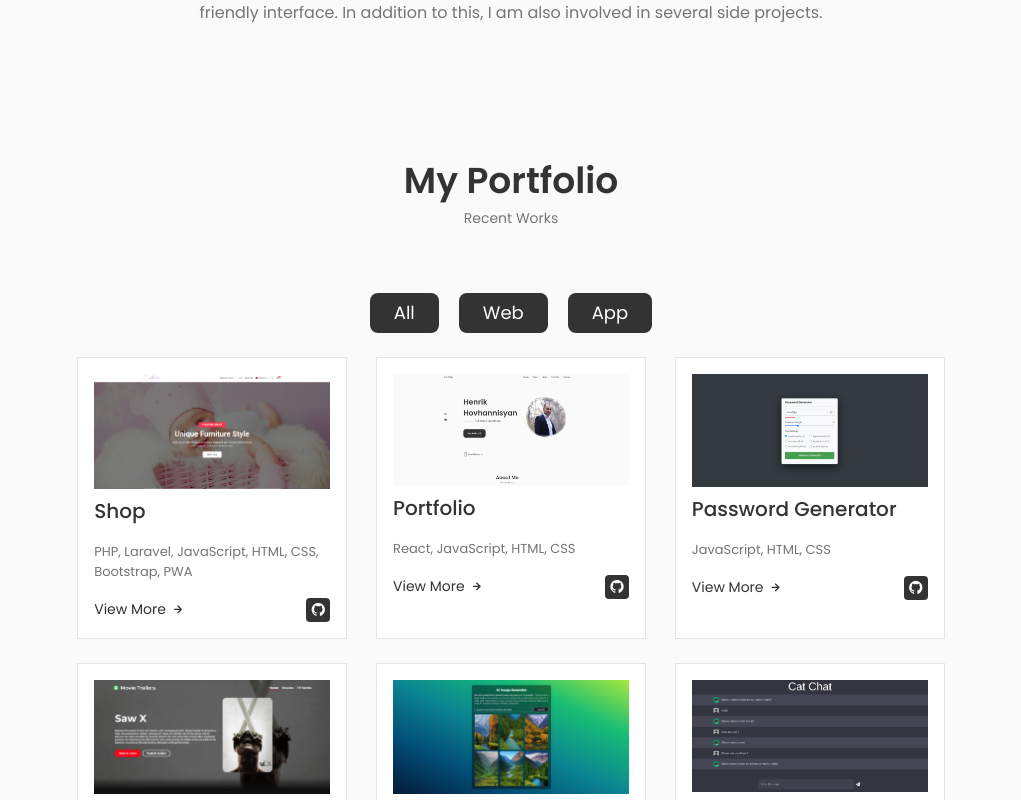
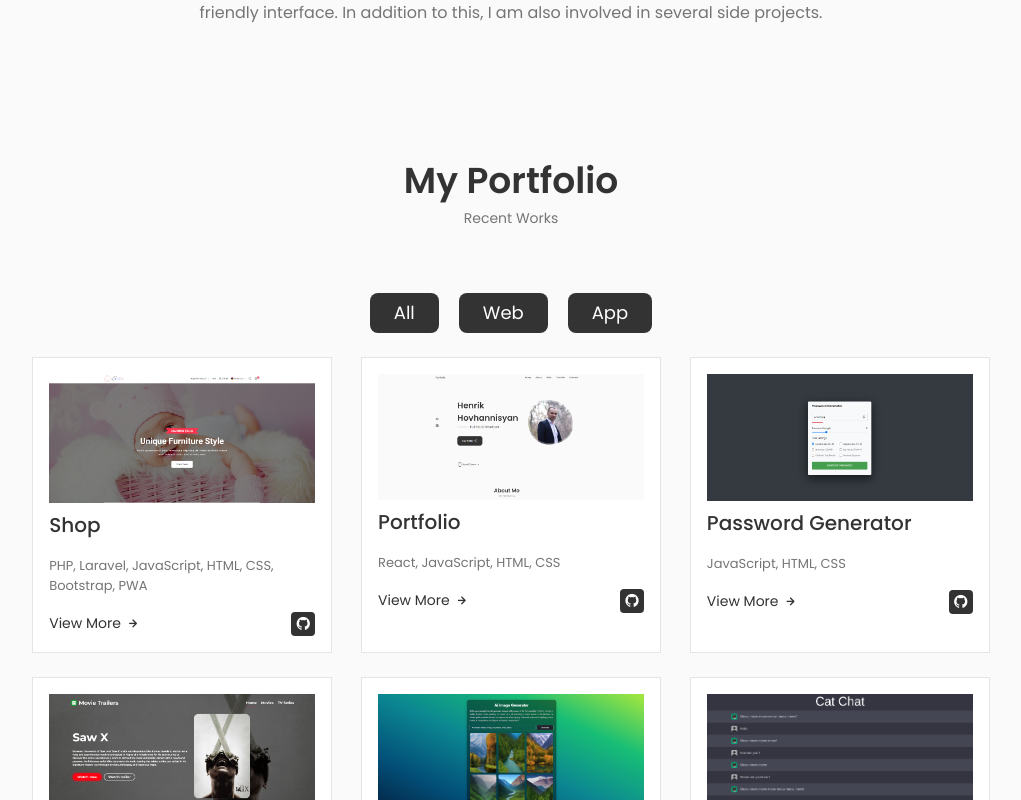
Before and after one commit to HenrikHovhannisyan/portfolio, a React (Create React App) app: page / in a window 1280 px wide. Shown: the part 2000-2800 px from the top of the page, without its empty margins (129-1150 px from the left). Built offline with nearby package versions, Linux system fonts and the light colour scheme.

Commit message:
Fixed bug

```diff
--- a/src/components/portfolio/portfolio.css
+++ b/src/components/portfolio/portfolio.css
@@ -1,5 +1,5 @@
 .portfolio__container {
-    grid-template-columns: repeat(3, 270px);
+    grid-template-columns: repeat(3, 300px);
     justify-content: center;
     column-gap: 1.8rem;
 }
@@ -51,7 +51,7 @@
 
 .portfolio__img {
     width: 100%;
-    max-width: 255px;
+    max-width: 300px;
 }
 
 .portfolio__button-icon {
```
